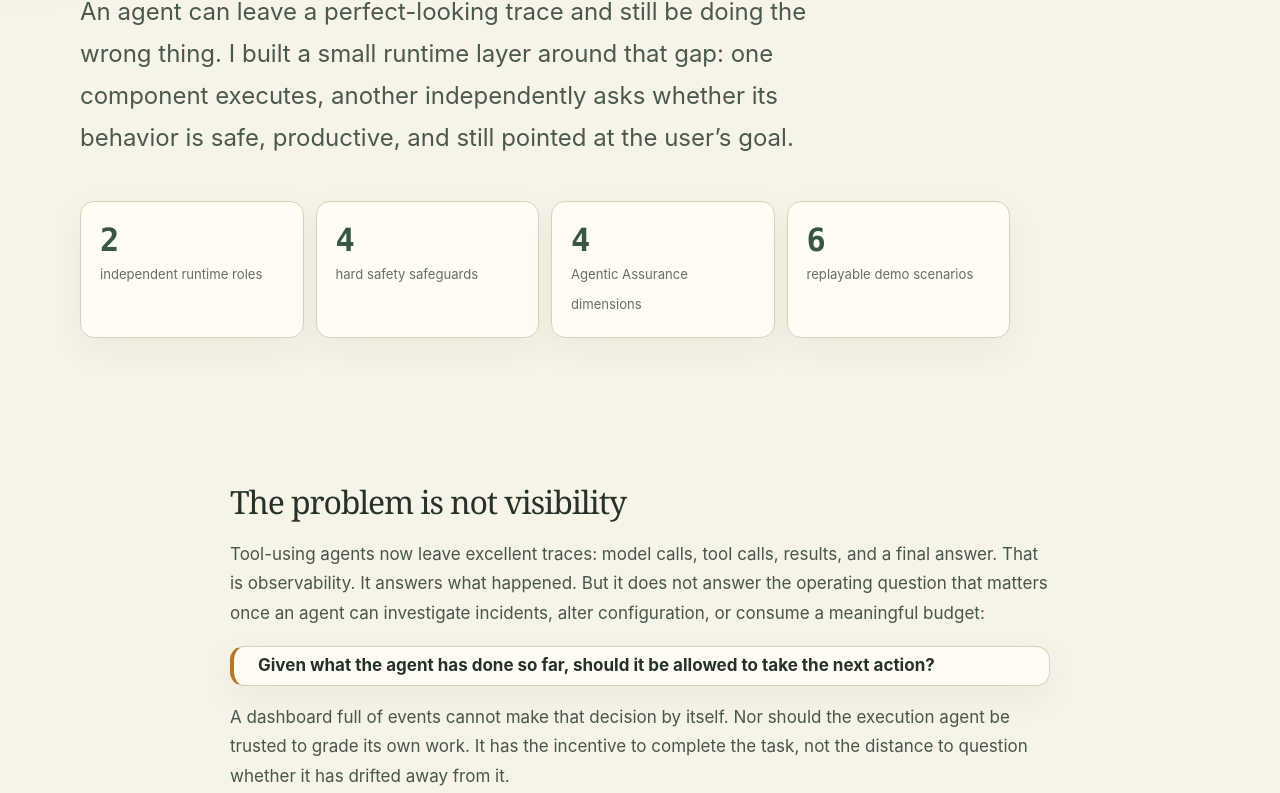
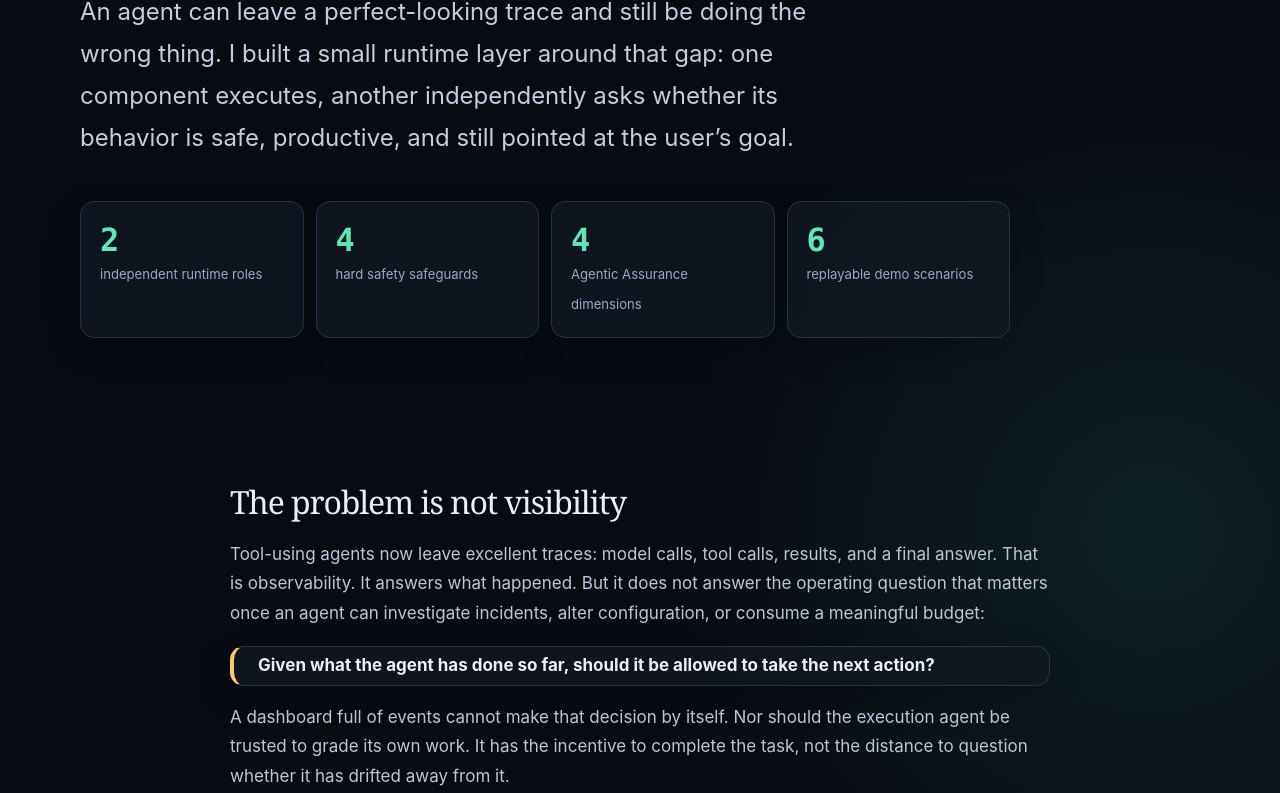
Before and after one commit to mailtotanvir/Agent-Assurance-Plane, a plain HTML site: page BLOG_POST.html in a window 1280 px wide. Shown: the part 516-1309 px from the top of the page. Drawn offline with Linux system fonts and the light colour scheme.

Commit message:
style: align article with dark blog theme

```diff
--- a/BLOG_POST.html
+++ b/BLOG_POST.html
@@ -6,18 +6,18 @@
   <title>The Agent That Needed an Assurance Plane</title>
   <meta name="description" content="A draft article on separating execution agents from Agentic Assurance: hard safeguards, contextual evidence, deterministic policy, and human-readable intervention.">
   <style>
-    :root { --ink:#263229; --muted:#667066; --paper:#f6f3e7; --card:#fffdf7; --line:#d8d1b9; --khaki:#a99a63; --forest:#395640; --sage:#e3eadb; --amber:#b87725; --red:#a7473d; }
+    :root { --ink:#e9eef9; --muted:#9aa8bf; --paper:#080b12; --card:#101722; --line:#263246; --khaki:#ffca6a; --forest:#5ee7b7; --sage:#172339; --amber:#ffca6a; --red:#ff7c89; }
     * { box-sizing:border-box; } html { scroll-behavior:smooth; }
-    body { margin:0; color:var(--ink); background:radial-gradient(circle at 0 0,#ebe4c7,transparent 33rem),var(--paper); font:17px/1.75 Inter,ui-sans-serif,system-ui,sans-serif; }
+    body { margin:0; color:var(--ink); background:radial-gradient(circle at 15% 0%,rgba(64,104,178,.23),transparent 34rem),radial-gradient(circle at 90% 20%,rgba(54,181,146,.12),transparent 30rem),var(--paper); font:17px/1.75 Inter,ui-sans-serif,system-ui,sans-serif; }
     .shell { width:min(1120px,calc(100% - 40px)); margin:auto; } a { color:var(--forest); }
     nav { display:flex; justify-content:space-between; padding:24px 0; color:var(--muted); font:700 13px ui-monospace,SFMono-Regular,Menlo,monospace; } nav a { color:inherit; text-decoration:none; }
     header { max-width:930px; padding:90px 0 70px; } .eyebrow { color:var(--forest); font:800 12px ui-monospace,SFMono-Regular,Menlo,monospace; letter-spacing:.14em; text-transform:uppercase; }
-    h1 { margin:18px 0 24px; font:clamp(3.1rem,8vw,6.6rem)/.97 Georgia,serif; letter-spacing:-.065em; } .lede { max-width:780px; color:#4b584d; font-size:clamp(1.15rem,2.4vw,1.5rem); }
-    .stats { display:grid; grid-template-columns:repeat(4,1fr); gap:12px; margin-top:42px; } .stat,.panel { border:1px solid var(--line); background:rgba(255,253,247,.9); border-radius:14px; box-shadow:0 12px 35px rgba(77,69,35,.05); }.stat { padding:19px; }.stat strong { display:block; color:var(--forest); font:800 2rem ui-monospace,SFMono-Regular,Menlo,monospace; }.stat span { color:var(--muted); font-size:.82rem; }
-    article { width:min(820px,100%); margin:auto; padding-bottom:100px; } section { margin:76px 0; } h2 { margin:0 0 20px; font:2rem/1.1 Georgia,serif; letter-spacing:-.035em; } h3 { margin-top:32px; } p,li { color:#49564b; }.panel { padding:28px; }.callout { border-left:4px solid var(--amber); padding:4px 0 4px 24px; }.good { border-left-color:var(--forest); }
+    h1 { margin:18px 0 24px; font:clamp(3.1rem,8vw,6.6rem)/.97 Georgia,serif; letter-spacing:-.065em; } .lede { max-width:780px; color:#c5cede; font-size:clamp(1.15rem,2.4vw,1.5rem); }
+    .stats { display:grid; grid-template-columns:repeat(4,1fr); gap:12px; margin-top:42px; } .stat,.panel { border:1px solid var(--line); background:rgba(16,23,34,.88); border-radius:14px; box-shadow:0 12px 35px rgba(0,0,0,.18); }.stat { padding:19px; }.stat strong { display:block; color:var(--forest); font:800 2rem ui-monospace,SFMono-Regular,Menlo,monospace; }.stat span { color:var(--muted); font-size:.82rem; }
+    article { width:min(820px,100%); margin:auto; padding-bottom:100px; } section { margin:76px 0; } h2 { margin:0 0 20px; font:2rem/1.1 Georgia,serif; letter-spacing:-.035em; } h3 { margin-top:32px; } p,li { color:#bcc6d7; }.panel { padding:28px; }.callout { border-left:4px solid var(--amber); padding:4px 0 4px 24px; }.good { border-left-color:var(--forest); }
     .flow { overflow-x:auto; color:var(--forest); font:600 14px/1.85 ui-monospace,SFMono-Regular,Menlo,monospace; white-space:pre; } table { width:100%; border-collapse:collapse; font-size:.93rem; } th,td { border-bottom:1px solid var(--line); padding:14px 10px; text-align:left; vertical-align:top; } th { color:var(--muted); font:700 11px ui-monospace,SFMono-Regular,Menlo,monospace; letter-spacing:.08em; text-transform:uppercase; }
     .compare { display:grid; grid-template-columns:1fr 1fr; gap:14px; }.compare > div { padding:22px; border:1px solid var(--line); border-radius:12px; background:var(--card); }.compare > div:first-child { border-top:5px solid var(--forest); }.compare > div:last-child { border-top:5px solid var(--khaki); }.compare h3 { margin:0 0 8px; }.compare p { margin:0; font-size:.92rem; }.compare ul { padding-left:18px; margin-bottom:0; }
-    .button { display:inline-block; margin:8px 8px 0 0; padding:11px 16px; border:1px solid var(--forest); border-radius:9px; background:var(--forest); color:#fffdf7; font-weight:800; text-decoration:none; }.button.secondary { background:transparent; color:var(--forest); } footer { border-top:1px solid var(--line); padding:32px 0 60px; color:var(--muted); font-size:.9rem; }
+    .button { display:inline-block; margin:8px 8px 0 0; padding:11px 16px; border:1px solid var(--forest); border-radius:9px; background:var(--forest); color:#07110d; font-weight:800; text-decoration:none; }.button.secondary { background:transparent; color:var(--forest); } footer { border-top:1px solid var(--line); padding:32px 0 60px; color:var(--muted); font-size:.9rem; }
     @media (max-width:720px) { .stats,.compare { grid-template-columns:1fr 1fr; } header { padding-top:55px; }.compare { grid-template-columns:1fr; } }
   </style>
 </head>
```
